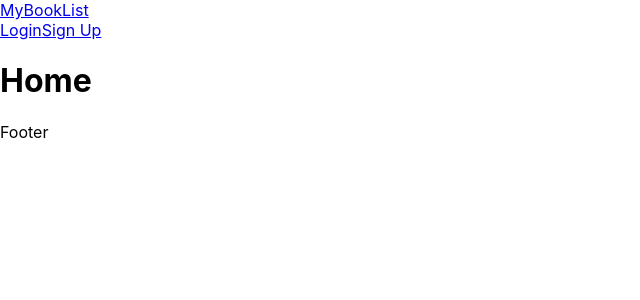
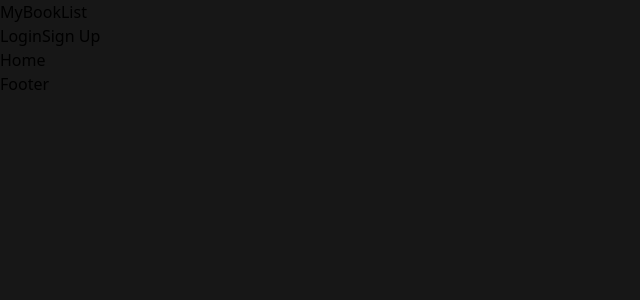
Before and after one commit to vzMars/MyBookList, a React (Create React App) app: page / in a window 1280 px wide. Shown: the top 300 px of the page, without its empty margins (0-640 px from the left). Built offline with nearby package versions, Linux system fonts and the light colour scheme.

Commit message:
installed tailwind and added some styling to the body and root

```diff
--- a/package.json
+++ b/package.json
@@ -5,6 +5,7 @@
   "dependencies": {
     "react": "^18.2.0",
     "react-dom": "^18.2.0",
+    "react-router-dom": "^6.9.0",
     "react-scripts": "5.0.1"
   },
   "scripts": {
@@ -30,5 +31,8 @@
       "last 1 firefox version",
       "last 1 safari version"
     ]
+  },
+  "devDependencies": {
+    "tailwindcss": "^3.2.7"
   }
 }
--- a/src/index.css
+++ b/src/index.css
@@ -1,13 +1,18 @@
-body {
-  margin: 0;
-  font-family: -apple-system, BlinkMacSystemFont, 'Segoe UI', 'Roboto', 'Oxygen',
-    'Ubuntu', 'Cantarell', 'Fira Sans', 'Droid Sans', 'Helvetica Neue',
-    sans-serif;
-  -webkit-font-smoothing: antialiased;
-  -moz-osx-font-smoothing: grayscale;
+@tailwind base;
+@tailwind components;
+@tailwind utilities;
+
+html,
+body,
+#root {
+  height: 100%;
 }
 
-code {
-  font-family: source-code-pro, Menlo, Monaco, Consolas, 'Courier New',
-    monospace;
+body {
+  background-color: #171717;
 }
+
+#root {
+  display: flex;
+  flex-direction: column;
+}
--- /dev/null
+++ b/tailwind.config.js
@@ -0,0 +1,8 @@
+/** @type {import('tailwindcss').Config} */
+module.exports = {
+  content: ['./src/**/*.{js,jsx,ts,tsx}'],
+  theme: {
+    extend: {},
+  },
+  plugins: [],
+};
```
Also changed, not shown: 1 other file (tests, documents, lock files or other folders).
